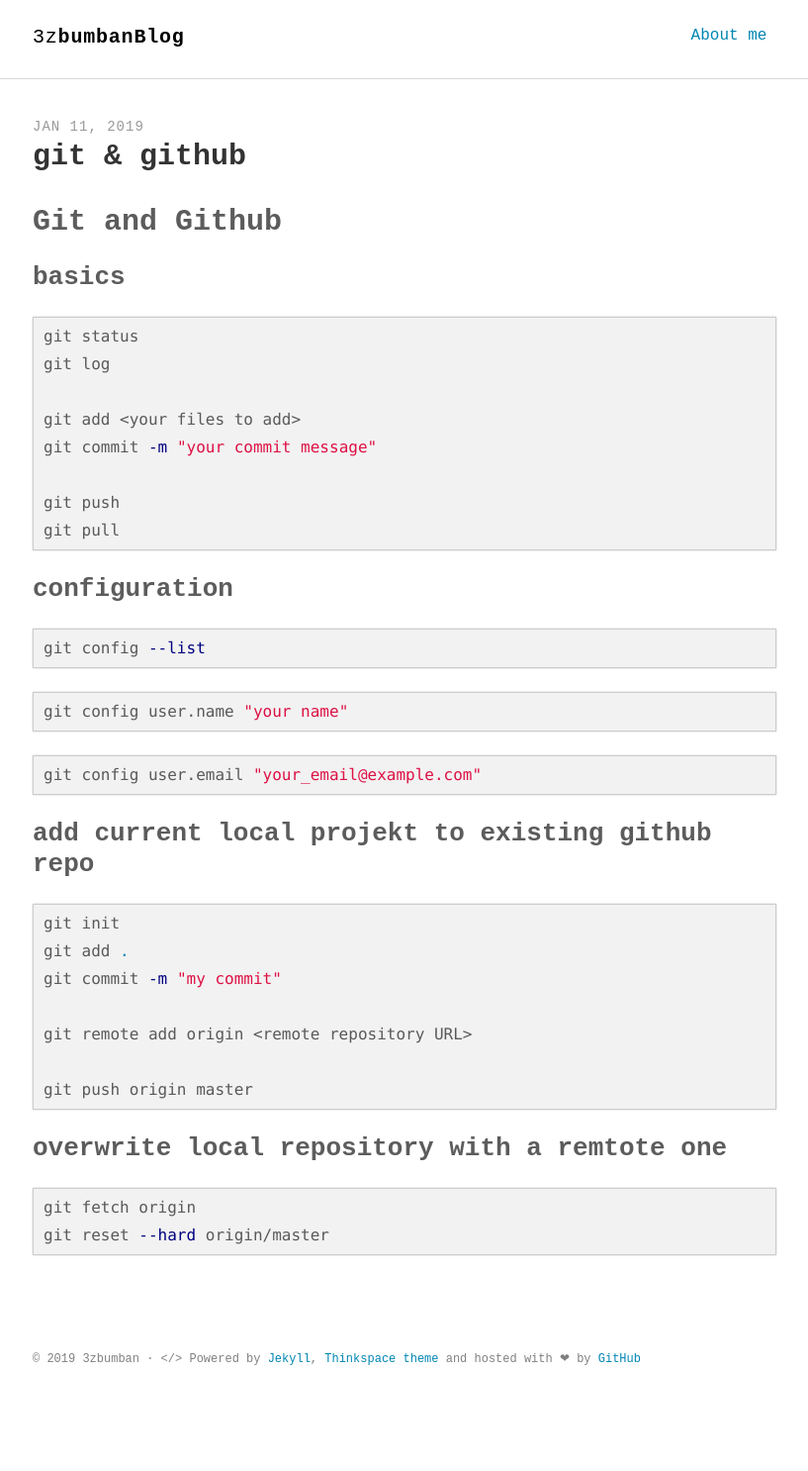
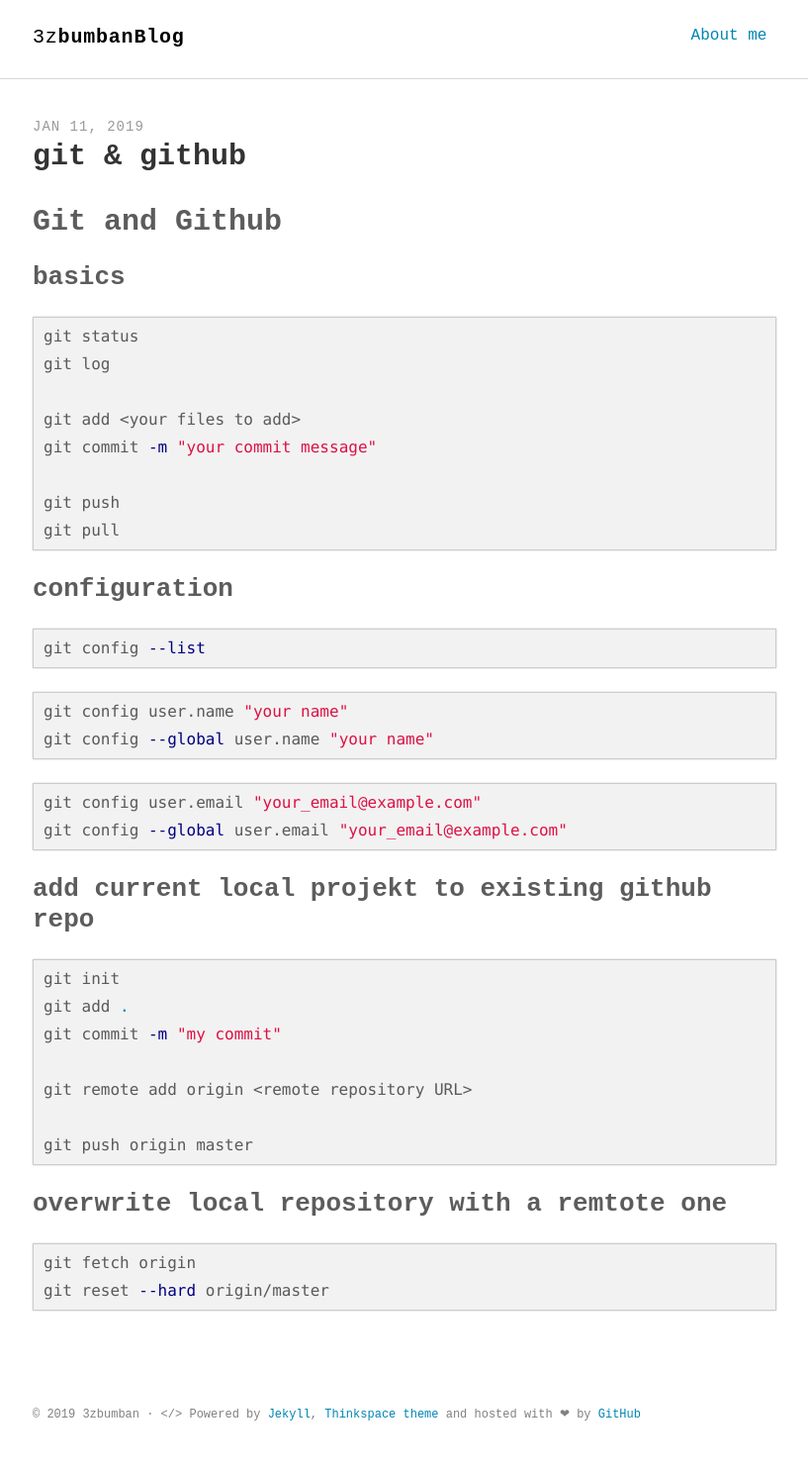
Before and after one commit to 3zbumban/3zbumban.github.io, a Jekyll site: the page built from _posts/2019-01-11-git-and-github.md, in a window 1280 px wide. Shown: the whole page at 99% size, without its empty margins (231-1048 px from the left). Built offline with Jekyll 4.4.1, drawn with Linux system fonts in a browser that asks for light colours; some web fonts are replaced; before the commit the page ends 1430 px from its top, so only the background shows below that.

Commit message:
publishing...

````diff
--- a/_posts/2019-01-11-git-and-github.md
+++ b/_posts/2019-01-11-git-and-github.md
@@ -29,10 +29,12 @@ git config --list
 
 ```sh
 git config user.name "your name"
+git config --global user.name "your name"
 ```
 
 ```sh
 git config user.email "your_email@example.com"
+git config --global user.email "your_email@example.com"
 ```
 
 ## add current local projekt to existing github repo
````
